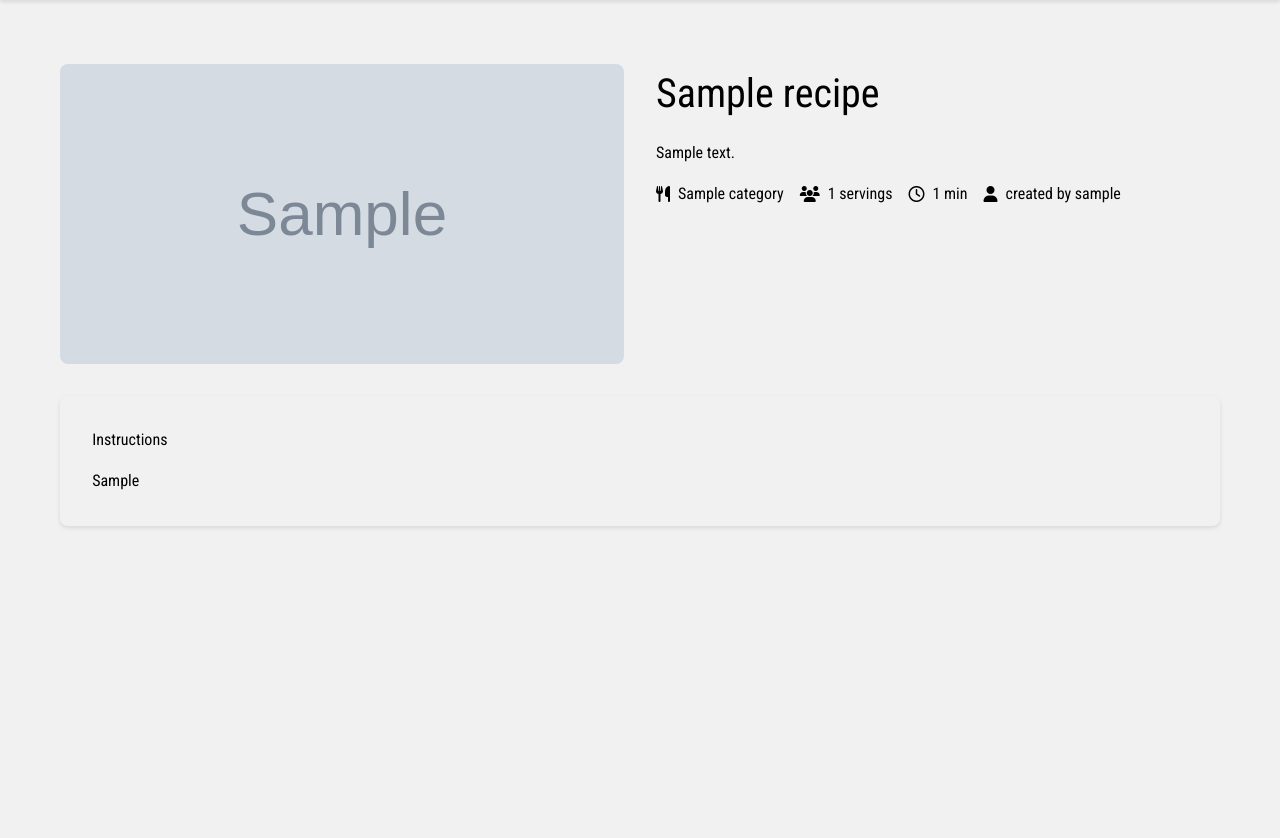
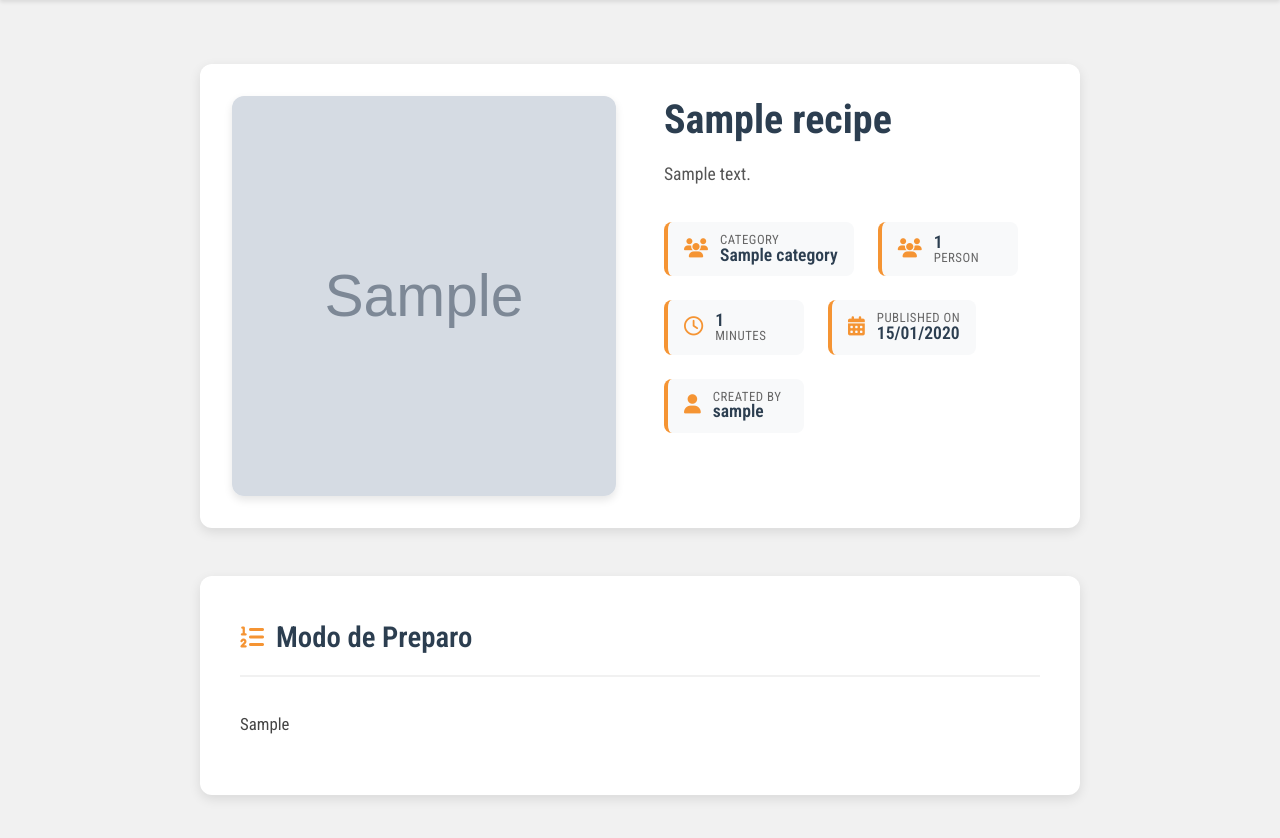
Before and after one commit to gabriel-pagani/udwmj-project, a Django app: page /recipe/1/ in a window 1280 px wide. Shown: the part 100-938 px from the top of the page. Run offline with Django 5.2, Linux system fonts and the light colour scheme; tables that the repository leaves empty hold one stand-in row (values such as "Sample post"); grey boxes marked "Sample" are stand-in pictures.

Commit message:
Melhorei a aparência da tela da receita

```diff
--- a/app/static/app/css/recipe.css
+++ b/app/static/app/css/recipe.css
@@ -1,5 +1,5 @@
 .recipe-detail-container {
-    max-width: 98%;
+    max-width: 75%;
     margin: 2rem auto;
     padding: 0 1rem;
 }
@@ -7,100 +7,322 @@
 .recipe-header-detail {
     display: grid;
     grid-template-columns: 1fr 1fr;
-    gap: 2rem;
-    margin-bottom: 2rem;
+    gap: 3rem;
+    margin-bottom: 3rem;
+    background: var(--white);
+    border-radius: 12px;
+    padding: 2rem;
+    box-shadow: 0 4px 12px var(--shadow);
 }
 
 .recipe-main-image {
     width: 100%;
-    height: 300px;
+    height: 400px;
     object-fit: cover;
-    border-radius: 8px;
+    border-radius: 12px;
+    box-shadow: 0 4px 8px var(--shadow);
 }
 
 .recipe-image-placeholder-detail {
     width: 100%;
-    height: 300px;
-    background: linear-gradient(135deg, var(--orange-primary), var(--orange-dark));
-    border-radius: 8px;
+    height: 400px;
+    background: linear-gradient(135deg, var(--orange-primary), #e67e22);
+    border-radius: 12px;
     display: flex;
     align-items: center;
     justify-content: center;
     font-size: 4rem;
     color: var(--white);
+    box-shadow: 0 4px 8px var(--shadow);
 }
 
 .recipe-title-detail {
     font-size: 2.5rem;
     margin-bottom: 1rem;
-    color: var(--text-primary);
+    color: #2c3e50;
+    font-weight: 700;
+    line-height: 1.2;
 }
 
-.recipe-category {
+.recipe-category-detail {
     display: inline-block;
-    background-color: var(--orange-primary);
+    background: linear-gradient(135deg, var(--orange-primary), #e67e22);
     color: var(--white);
-    padding: 0.3rem 0.8rem;
-    border-radius: 16px;
+    padding: 0.5rem 1.2rem;
+    border-radius: 25px;
     font-size: 0.9rem;
-    font-weight: 500;
-    margin-bottom: 1rem;
+    font-weight: 600;
+    margin-bottom: 1.5rem;
+    text-transform: uppercase;
+    letter-spacing: 0.5px;
+    box-shadow: 0 2px 4px rgba(245, 148, 51, 0.3);
 }
 
 .recipe-description-detail {
-    color: var(--text-secondary);
-    line-height: 1.6;
-    margin-bottom: 1rem;
+    color: #555;
+    line-height: 1.7;
+    margin-bottom: 2rem;
+    font-size: 1.1rem;
 }
 
-.recipe-meta {
+.recipe-stats {
     display: flex;
+    gap: 1.5rem;
+    margin-bottom: 2rem;
     flex-wrap: wrap;
-    gap: 1rem;
+}
+
+.stat-card {
+    display: flex;
+    align-items: center;
+    gap: 0.75rem;
+    background: #f8f9fa;
+    padding: 0.75rem 1rem;
+    border-radius: 8px;
+    border-left: 4px solid var(--orange-primary);
+    transition: transform 0.2s ease;
+    min-width: 140px;
+}
+
+.stat-card:hover {
+    transform: translateY(-2px);
+}
+
+.stat-icon {
+    font-size: 1.2rem;
+    color: var(--orange-primary);
+}
+
+.stat-info {
+    display: flex;
+    flex-direction: column;
+}
+
+.stat-value {
+    font-size: 1.1rem;
+    font-weight: 600;
+    color: #2c3e50;
+    line-height: 1;
+}
+
+.stat-label {
+    font-size: 0.8rem;
+    color: #666;
+    text-transform: uppercase;
+    letter-spacing: 0.5px;
+    line-height: 1;
+}
+
+.recipe-author {
+    display: flex;
+    align-items: center;
+    gap: 0.75rem;
+    padding: 1rem;
+    background: #f8f9fa;
+    border-radius: 8px;
     margin-top: 1rem;
 }
 
-.meta-item {
+.author-avatar {
+    width: 40px;
+    height: 40px;
+    background: var(--orange-primary);
+    border-radius: 50%;
     display: flex;
     align-items: center;
-    gap: 0.5rem;
-    color: var(--text-secondary);
+    justify-content: center;
+    color: var(--white);
+    font-weight: 600;
+}
+
+.author-info {
+    flex: 1;
+}
+
+.author-name {
+    font-weight: 600;
+    color: #2c3e50;
+    margin-bottom: 0.25rem;
+}
+
+.author-label {
+    font-size: 0.85rem;
+    color: #666;
 }
 
 .recipe-instructions {
-    background: var(--card-bg);
-    padding: 2rem;
-    border-radius: 8px;
+    background: var(--white);
+    padding: 2.5rem;
+    border-radius: 12px;
     margin-bottom: 2rem;
-    box-shadow: 0 2px 4px var(--shadow);
+    box-shadow: 0 4px 12px var(--shadow);
 }
 
-.recipe-instructions h2 {
-    margin-bottom: 1rem;
-    color: var(--text-primary);
+.instructions-header {
+    display: flex;
+    align-items: center;
+    gap: 0.75rem;
+    margin-bottom: 2rem;
+    padding-bottom: 1rem;
+    border-bottom: 2px solid #f1f1f1;
+}
+
+.instructions-header h2 {
+    color: #2c3e50;
+    font-size: 1.8rem;
+    font-weight: 600;
+    margin: 0;
+}
+
+.instructions-icon {
+    font-size: 1.5rem;
+    color: var(--orange-primary);
 }
 
 .instructions-content {
-    line-height: 1.6;
-    color: var(--text-secondary);
+    line-height: 1.8;
+    color: #444;
+    font-size: 1.05rem;
+}
+
+.instructions-content p {
+    margin-bottom: 1rem;
 }
 
 .recipe-actions-detail {
     text-align: center;
+    margin-top: 2rem;
+}
+
+.action-buttons {
+    display: flex;
+    gap: 1rem;
+    justify-content: center;
+    flex-wrap: wrap;
+}
+
+.action-btn-detail {
+    display: flex;
+    align-items: center;
+    gap: 0.5rem;
+    padding: 0.75rem 1.5rem;
+    border-radius: 8px;
+    font-weight: 500;
+    transition: all 0.3s ease;
+    cursor: pointer;
+}
+
+.btn-favorite {
+    background: #e74c3c;
+    color: var(--white);
+}
+
+.btn-favorite:hover {
+    background: #c0392b;
+    transform: translateY(-2px);
+}
+
+.btn-share {
+    background: #3498db;
+    color: var(--white);
+}
+
+.btn-share:hover {
+    background: #2980b9;
+    transform: translateY(-2px);
+}
+
+.btn-print {
+    background: #95a5a6;
+    color: var(--white);
+}
+
+.btn-print:hover {
+    background: #7f8c8d;
+    transform: translateY(-2px);
+}
+
+.recipe-navigation {
+    display: flex;
+    justify-content: space-between;
+    align-items: center;
+    margin-top: 2rem;
+    padding: 1rem 0;
+    border-top: 1px solid #e1e8ed;
+}
+
+.nav-btn {
+    display: flex;
+    align-items: center;
+    gap: 0.5rem;
+    padding: 0.5rem 1rem;
+    background: var(--orange-primary);
+    color: var(--white);
+    border-radius: 6px;
+    font-weight: 500;
+    transition: all 0.3s ease;
+}
+
+.nav-btn:hover {
+    background: #e67e22;
+    transform: translateY(-1px);
 }
 
 @media (max-width: 768px) {
     .recipe-header-detail {
         grid-template-columns: 1fr;
+        gap: 2rem;
+        padding: 1.5rem;
     }
 
-  .recipe-meta {
+    .recipe-main-image,
+    .recipe-image-placeholder-detail {
+        height: 250px;
+    }
+
+    .recipe-title-detail {
+        font-size: 2rem;
+    }
+
+    .recipe-stats {
+        flex-direction: column;
+        gap: 0.75rem;
+    }
+
+    .stat-card {
+        min-width: auto;
+    }
+
+    .action-buttons {
+        flex-direction: column;
+        align-items: center;
+    }
+
+    .action-btn-detail {
+        min-width: 200px;
         justify-content: center;
+    }
+
+    .recipe-instructions {
+        padding: 1.5rem;
+    }
+
+    .recipe-navigation {
+        flex-direction: column;
+        gap: 1rem;
     }
 }
 
 @media (max-width: 480px) {
     .recipe-title-detail {
-    font-size: 2rem;
+        font-size: 1.8rem;
+    }
+
+    .recipe-stats {
+        flex-direction: column;
+    }
+
+    .recipe-detail-container {
+        margin: 1rem auto;
     }
 }
--- a/app/templates/app/recipe.html
+++ b/app/templates/app/recipe.html
@@ -24,33 +24,71 @@
                 <h1 class="recipe-title-detail">{{ recipe.title }}</h1>
                 <p class="recipe-description-detail">{{ recipe.description }}</p>
 
-                <div class="recipe-meta">
+                <div class="recipe-stats">
                     {% if recipe.category %}
-                        <div class="meta-item">
-                            <i class="fa-solid fa-utensils"></i>
-                            <span>{{ recipe.category.name }}</span>
+                        <div class="stat-card">
+                            <div class="stat-icon">
+                                <i class="fa-solid fa-users"></i>
+                            </div>
+                            <div class="stat-info">
+                                <div class="stat-label">Category</div>
+                                <div class="stat-value">{{ recipe.category.name }}</div>
+                            </div>
                         </div>
                     {% endif %}
-                    <div class="meta-item">
-                        <i class="fa-solid fa-users"></i>
-                        <span>{{ recipe.servings }} servings</span>
+
+                    <div class="stat-card">
+                        <div class="stat-icon">
+                            <i class="fa-solid fa-users"></i>
+                        </div>
+                        <div class="stat-info">
+                            <div class="stat-value">{{ recipe.servings }}</div>
+                            <div class="stat-label">Person</div>
+                        </div>
                     </div>
-                    <div class="meta-item">
-                        <i class="fa-regular fa-clock"></i>
-                        <span>{{ recipe.preparation_time }} min</span>
+
+                    <div class="stat-card">
+                        <div class="stat-icon">
+                            <i class="fa-regular fa-clock"></i>
+                        </div>
+                        <div class="stat-info">
+                            <div class="stat-value">{{ recipe.preparation_time }}</div>
+                            <div class="stat-label">Minutes</div>
+                        </div>
                     </div>
+
+                    <div class="stat-card">
+                        <div class="stat-icon">
+                            <i class="fa-solid fa-calendar-alt"></i>
+                        </div>
+                        <div class="stat-info">
+                            <div class="stat-label">Published on</div>
+                            <div class="stat-value">{{ recipe.created_at|date:"d/m/Y" }}</div>
+                        </div>
+                    </div>
+
                     {% if recipe.author %}
-                    <div class="meta-item">
-                        <i class="fa-solid fa-user"></i>
-                        <span>created by {{ recipe.author.username }}</span>
-                    </div>
+                        <div class="stat-card">
+                            <div class="stat-icon">
+                                <i class="fa-solid fa-user"></i>
+                            </div>
+                            <div class="stat-info">
+                                <div class="stat-label">Created by</div>
+                                <div class="stat-value">{{ recipe.author.username }}</div>
+                            </div>
+                        </div>
                     {% endif %}
                 </div>
             </div>
         </div>
 
         <div class="recipe-instructions">
-            <h2>Instructions</h2>
+            <div class="instructions-header">
+                <div class="instructions-icon">
+                    <i class="fa-solid fa-list-ol"></i>
+                </div>
+                <h2>Modo de Preparo</h2>
+            </div>
             <div class="instructions-content">
                 {{ recipe.instructions|linebreaks }}
             </div>
```
Lines whose indentation alone changed are shown as unchanged.
